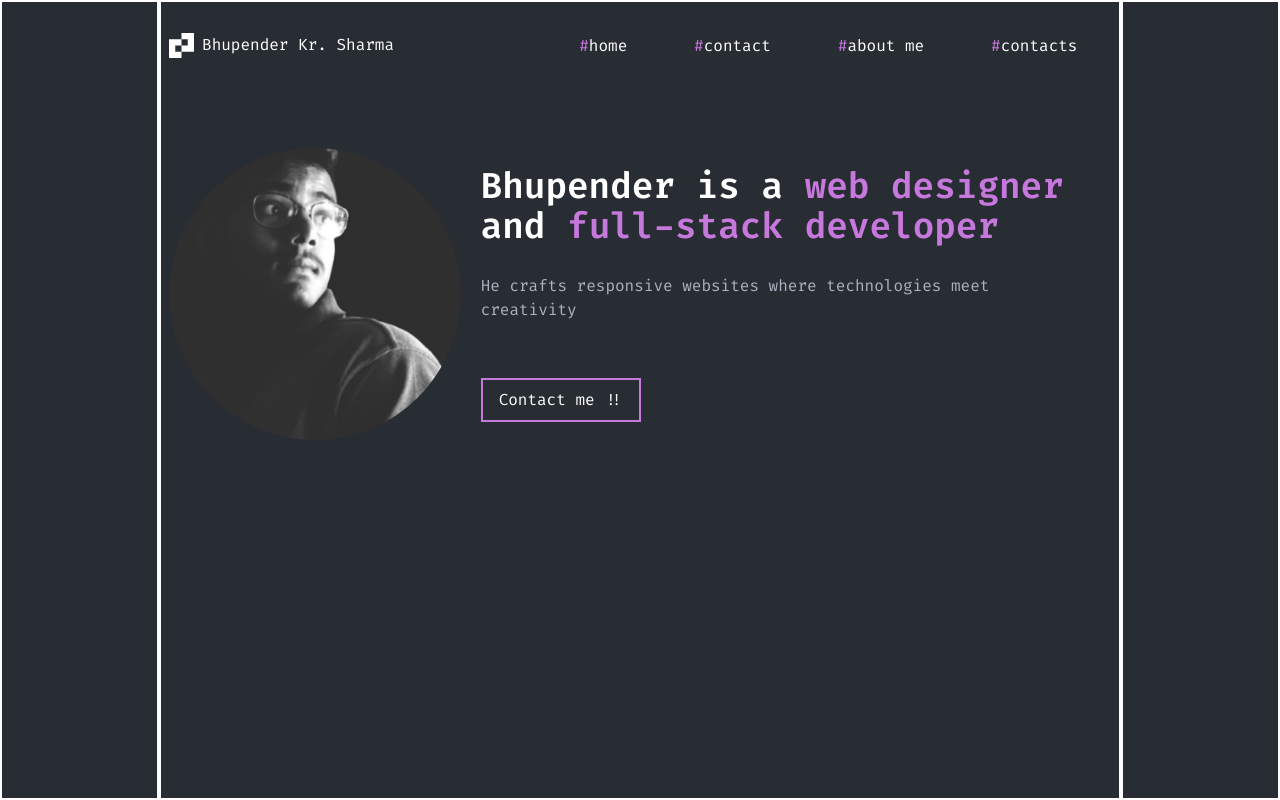
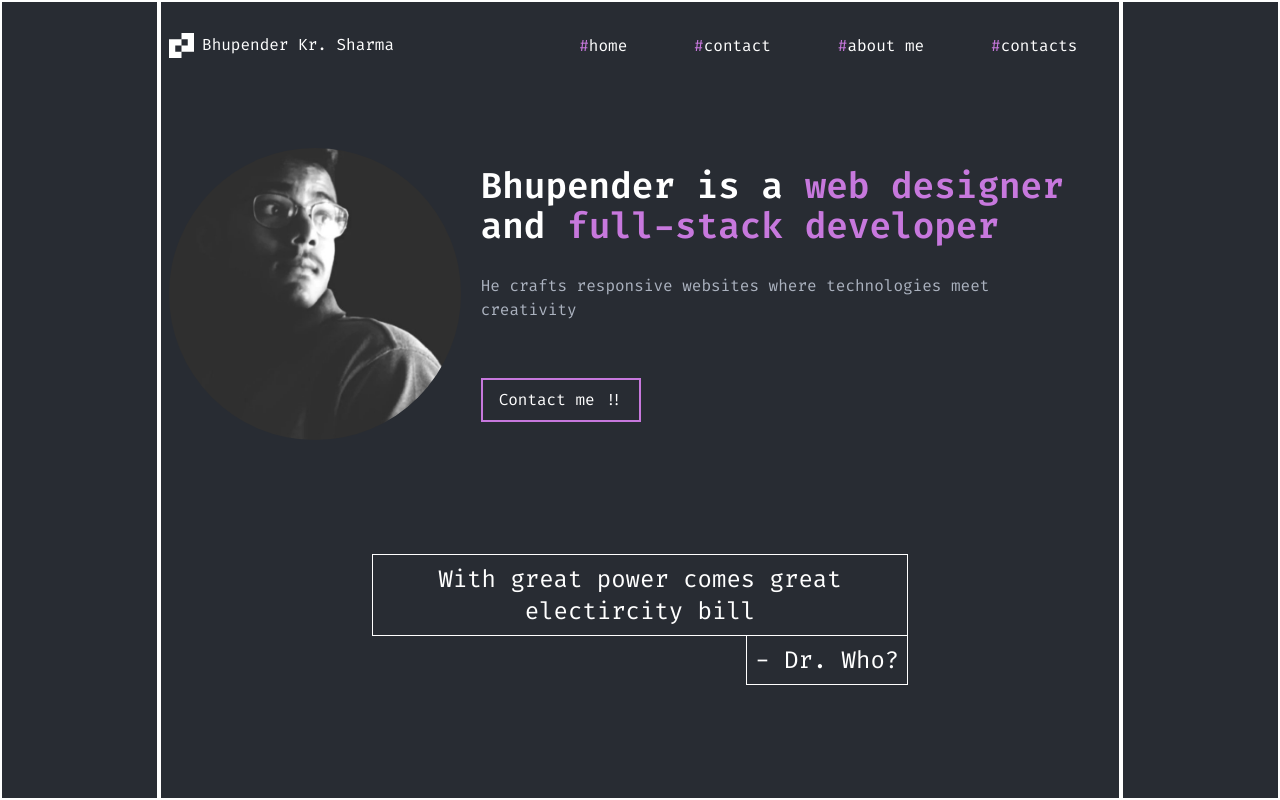
Before and after one commit to bkvats/Portfolio, a React (Vite) app: page / in a window 1280 px wide. Built offline with nearby package versions, Linux system fonts and the light colour scheme.

Commit message:
adding qoutes into page

```diff
--- a/src/App.jsx
+++ b/src/App.jsx
@@ -1,4 +1,4 @@
-import { Header, Intro } from "./components"
+import { Header, Intro, Quote } from "./components"
 function App() {
   return (
     <>
@@ -6,6 +6,7 @@ function App() {
       <div className="w-screen border-2 border-white lg:w-5/6">
         <Header />
         <Intro />
+        <Quote />
       </div>
       <div className="w-44 border-2 border-white hidden lg:block"></div>
     </>
--- a/src/components/Intro/Intro.jsx
+++ b/src/components/Intro/Intro.jsx
@@ -2,8 +2,7 @@ import React from "react";
 export default function Intro() {
     return (
         <div className="w-full flex flex-col justify-evenly items-center mt-20 lg:flex-row">
-            <div className="">
-                {/* <img src="src/components/Intro/images/back-square.svg" alt="" width={200} className="" /> */}
+            <div>
                 <img src="src/components/Intro/images/bg-portfolioimage.jpg" alt="bimage" className="rounded-full mx-2 w-[300px] lg:w-[500px]" />
             </div>
             <div>
--- /dev/null
+++ b/src/components/Quote.jsx
@@ -0,0 +1,13 @@
+import React from "react";
+export default function Quote() {
+    return (
+        <div className="w-[56%] text-2xl  flex flex-col items-end mx-auto mt-24">
+            <div className="border border-white  mt-2">
+                <p className="text-center p-2">With great power comes great electircity bill</p>
+            </div>
+            <div className="border border-t-0 border-white  mb-2 self-end">
+                <p className="text-center p-2"> - Dr. Who?</p>
+            </div>
+        </div>
+    );
+}
--- a/src/components/index.js
+++ b/src/components/index.js
@@ -1,3 +1,4 @@
 import Header from "./Header/Header";
 import Intro from "./Intro/Intro";
-export {Header, Intro};
+import Quote from "./Quote";
+export {Header, Intro, Quote};
```
